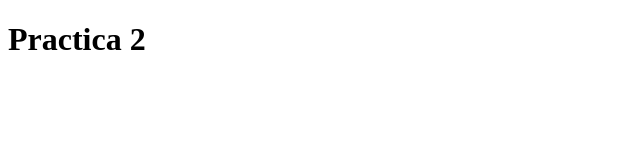
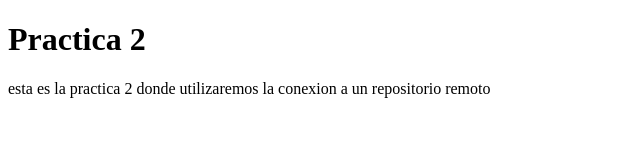
Before and after one commit to jmanuelrs/practica2.1, a plain HTML site: page index.html in a window 1280 px wide. Shown: the whole page, without its empty margins (0-640 px from the left). Drawn offline with Linux system fonts and the light colour scheme.

Commit message:
agregamos un parrafo a la repo

```diff
--- a/index.html
+++ b/index.html
@@ -8,5 +8,7 @@
 </head>
 <body>
     <h1> Practica 2 </h1>
+    <p> esta es la practica 2 donde utilizaremos la conexion a un repositorio remoto </p>
+
 </body>
 </html>
```
